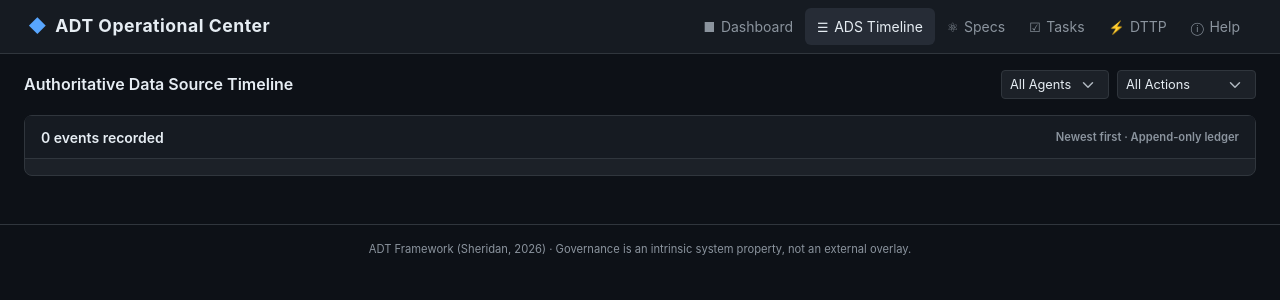
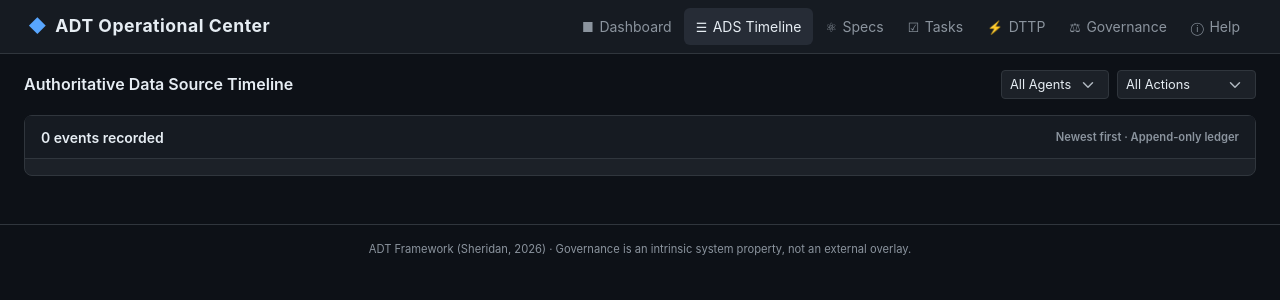
Before and after one commit to human86x/adt-framework, a Flask app: page /ads in a window 1280 px wide. Shown: the top 300 px of the page. Run offline with Flask 3, Linux system fonts and the light colour scheme.

Commit message:
[ADT] edit adt_center/templates/base.html

```diff
--- a/adt_center/templates/base.html
+++ b/adt_center/templates/base.html
@@ -1,3 +1,4 @@
+{% set active_page = active_page|default('') %}
 <!DOCTYPE html>
 <html lang="en" data-bs-theme="dark">
 <head>
@@ -45,6 +46,11 @@
                         </a>
                     </li>
                     <li class="nav-item">
+                        <a class="nav-link {% if active_page == 'governance' %}active{% endif %}" href="/governance">
+                            <span class="nav-icon">&#9878;</span>Governance
+                        </a>
+                    </li>
+                    <li class="nav-item">
                         <a class="nav-link {% if active_page == 'about' %}active{% endif %}" href="/about">
                             <span class="nav-icon">&#9432;</span>Help
                         </a>
```
